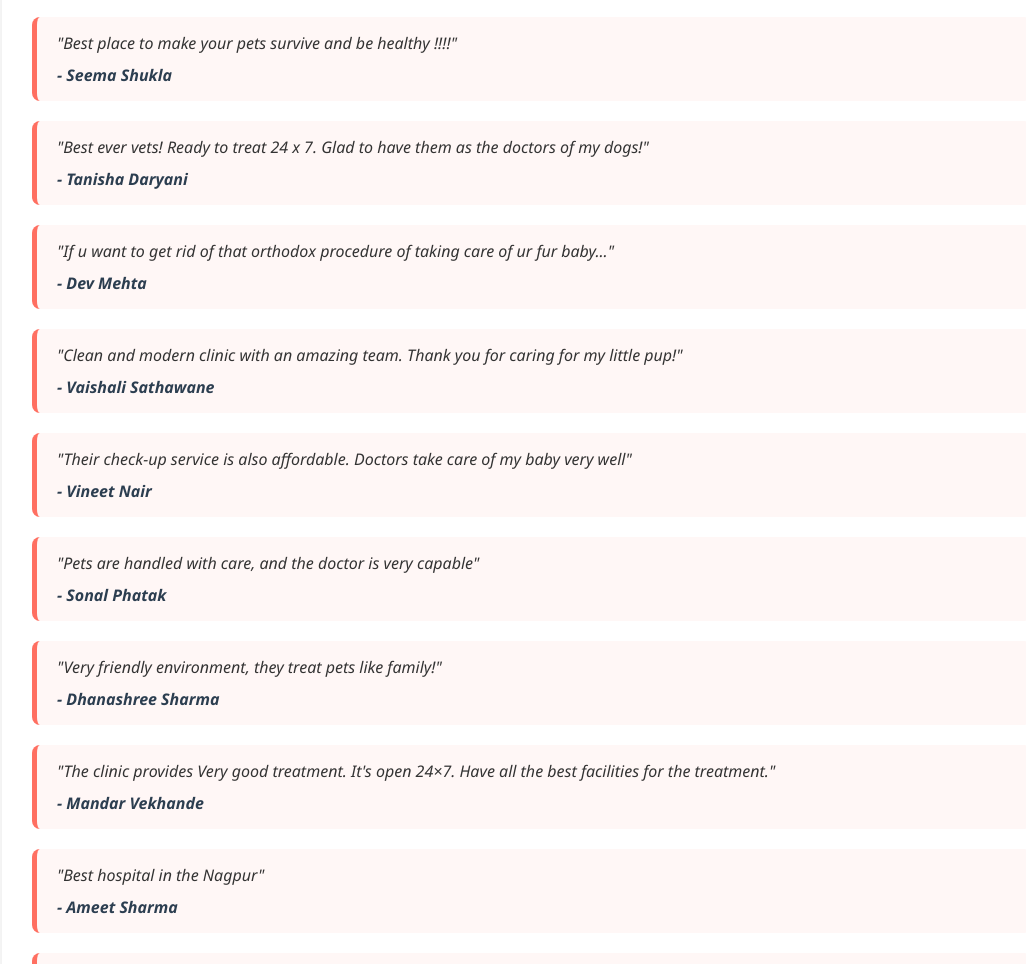
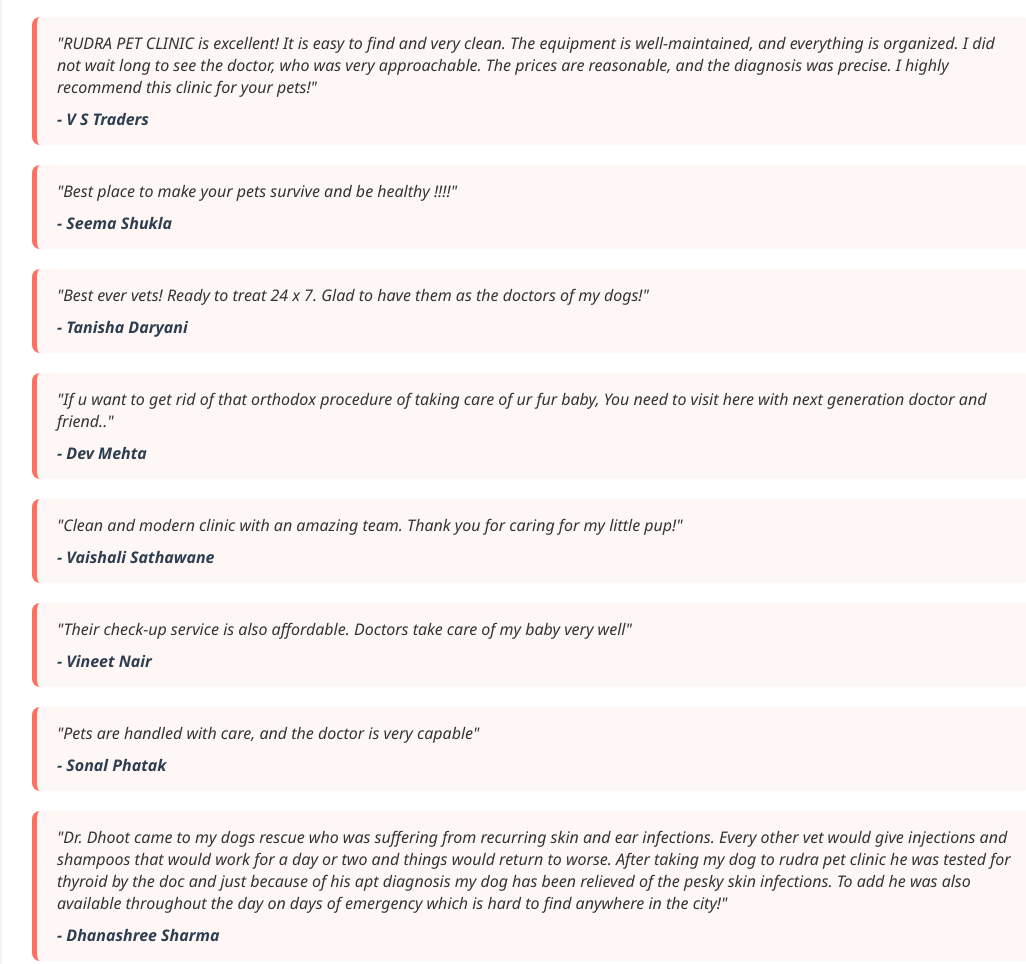
Before and after one commit to sakshamshivhare285/rudrapets_test_2, a plain HTML site: page gallery.html in a window 1280 px wide. Shown: the part 564-1528 px from the top of the page, without its empty margins (108-1134 px from the left). Drawn offline with Linux system fonts and the light colour scheme.

Commit message:
Adding new reviews

```diff
--- a/gallery.html
+++ b/gallery.html
@@ -146,14 +146,19 @@
     Thanks to them, Biskut is safe and recovering well. Highly recommend Rudra Pet Clinic for any emergency or regular pet care—they truly go above and beyond."
     <strong>- Pankaj Shukla</strong>
   </div>
+  <div class="testimonial">"RUDRA PET CLINIC is excellent! It is easy to find and very clean. The equipment is well-maintained, and everything is organized. I did not wait long to see the doctor, who was very approachable.
+    The prices are reasonable, and the diagnosis was precise. I highly recommend this clinic for your pets!" <strong>- V S Traders</strong></div>
 
   <div class="testimonial">"Best place to make your pets survive and be healthy !!!!" <strong>- Seema Shukla</strong></div>
   <div class="testimonial">"Best ever vets! Ready to treat 24 x 7. Glad to have them as the doctors of my dogs!" <strong>- Tanisha Daryani</strong></div>
-  <div class="testimonial">"If u want to get rid of that orthodox procedure of taking care of ur fur baby..." <strong>- Dev Mehta</strong></div>
+  <div class="testimonial">"If u want to get rid of that orthodox procedure of taking care of ur fur baby, You need to visit here with next generation doctor and friend.." <strong>- Dev Mehta</strong></div>
   <div class="testimonial">"Clean and modern clinic with an amazing team. Thank you for caring for my little pup!" <strong>- Vaishali Sathawane</strong></div>
   <div class="testimonial">"Their check-up service is also affordable. Doctors take care of my baby very well" <strong>- Vineet Nair</strong></div>
   <div class="testimonial">"Pets are handled with care, and the doctor is very capable" <strong>- Sonal Phatak</strong></div>
-  <div class="testimonial">"Very friendly environment, they treat pets like family!" <strong>- Dhanashree Sharma</strong></div>
+  <div class="testimonial">"Dr. Dhoot came to my dogs rescue who was suffering from recurring skin and ear infections.
+    Every other vet would give injections and shampoos that would work for a day or two and things would return to worse.
+    After taking my dog to rudra pet clinic he was tested for thyroid by the doc and just because of his apt diagnosis my dog has been relieved of the pesky skin infections.
+    To add he was also available throughout the day on days of emergency which is hard to find anywhere in the city!" <strong>- Dhanashree Sharma</strong></div>
   <div class="testimonial">"The clinic provides Very good treatment. It's open 24×7. Have all the best facilities for the treatment." <strong>- Mandar Vekhande</strong></div>
   <div class="testimonial">"Best hospital in the Nagpur" <strong>- Ameet Sharma</strong></div>
   <div class="testimonial">"24×7 Available for Pets. Dr. Varad Sir and Dr. Devkishan Sir are fabulous and very talented." <strong>- Harsh Hattimare</strong></div>
```
